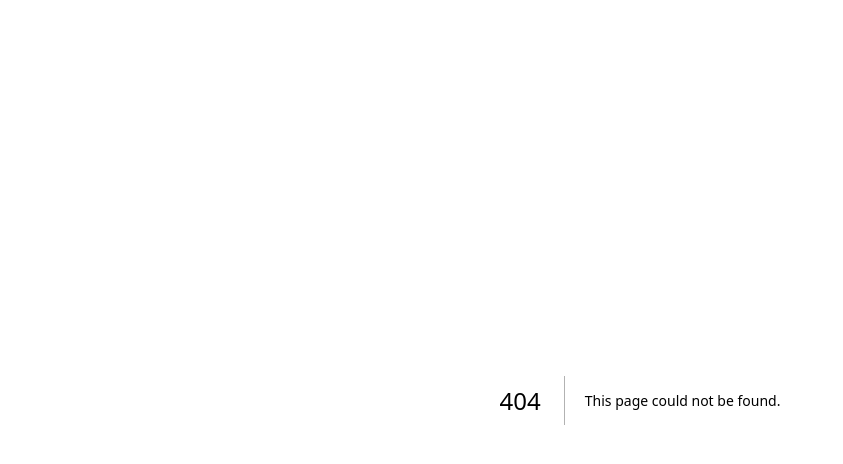
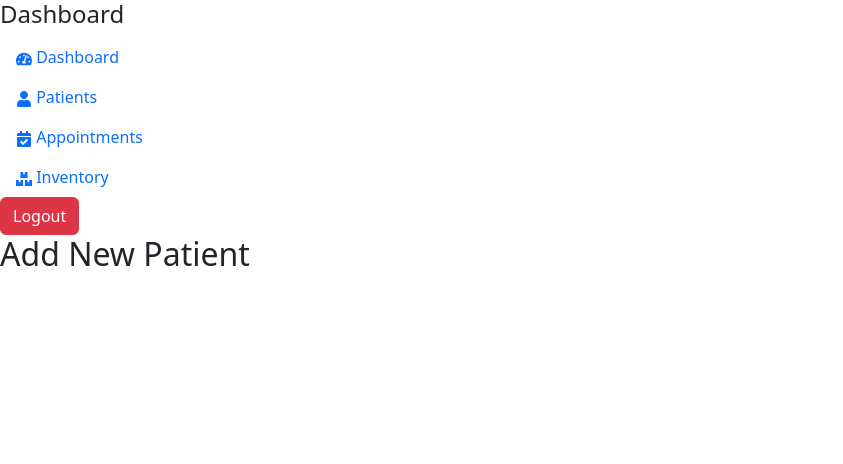
Before and after one commit to TharuHiru/Medical_Center_Management_System, a Next.js app in the folder frontend/: page /AssistantDashboard/patientManagement in a window 1280 px wide. Before the commit this address had no page. Shown: the top 464 px of the page, without its empty margins (0-843 px from the left). Built offline with nearby package versions, Linux system fonts and the light colour scheme.

Commit message:
minor update

```diff
--- /dev/null
+++ b/frontend/src/app/AssistantDashboard/patientManagement/page.js
@@ -0,0 +1,17 @@
+"use client";
+import React from "react";
+import AssistNavBar from "../../../components/assistantSideBar";
+
+function AddPatientPage() {
+  return (
+    <div className="dashboard-container">
+
+    <div>
+      <AssistNavBar />
+      <h2>Add New Patient</h2>
+    </div>
+    </div>
+  );
+}
+
+export default AddPatientPage;
--- a/frontend/src/components/assistantSideBar.js
+++ b/frontend/src/components/assistantSideBar.js
@@ -14,7 +14,7 @@ const AssistNavBar = ({ onLogout }) => {
           </Link>
         </li>
         <li className="nav-item">
-          <Link href="/patients" className="nav-link">
+          <Link href="AssistantDashboard/patientManagement" className="nav-link">
             <FaUser className="nav-icon"/> Patients
           </Link>
         </li>
@@ -24,7 +24,7 @@ const AssistNavBar = ({ onLogout }) => {
           </Link>
         </li>
         <li className="nav-item">
-          <Link href="/inventory" className="nav-link">
+          <Link href="AssistantDashboard/inventoryManagement" className="nav-link">
             <FaBoxes className="nav-icon"/> Inventory
           </Link>
         </li>
```
Also changed, not shown: frontend/src/app/AssistantDashboard/inventoryManagement/psge.js (added).
